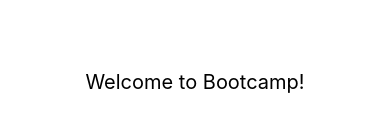
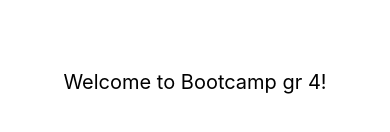
Before and after one commit to ahanusek/bootcamp-rn, a React Native app: screen / in a window 390 px wide. Shown: the part 340-472 px from the top of the page. Built offline with nearby package versions, Linux system fonts and the light colour scheme; what react-native would draw is missing.

Commit message:
add android config

```diff
--- a/package.json
+++ b/package.json
@@ -3,7 +3,8 @@
   "version": "0.0.1",
   "private": true,
   "scripts": {
-    "android": "react-native run-android",
+    "android": "react-native run-android --variant devDebug --appIdSuffix dev",
+    "android-prod": "react-native run-android --variant prodDebug --appIdSuffix prod",
     "ios": "react-native run-ios --simulator 'iPhone 12 mini' --scheme 'BudgetApp' --configuration Debug",
     "ios-prod": "react-native run-ios --simulator 'iPhone 12 mini' --scheme 'BudgetAppProd' --configuration DebugProd",
     "start": "react-native start",
@@ -13,7 +14,7 @@
   },
   "husky": {
     "hooks": {
-      "pre-commit": "pretty-quick --staged && npm run tsc && npm run lint && npm run test"
+      "pre-commit": "pretty-quick --staged && npm run tsc && npm run lint"
     }
   },
   "dependencies": {
--- a/src/App.tsx
+++ b/src/App.tsx
@@ -5,7 +5,7 @@ import { Colors } from 'react-native/Libraries/NewAppScreen';
 const App = () => {
   return (
     <View style={styles.container}>
-      <Text style={styles.title}>Welcome to Bootcamp!</Text>
+      <Text style={styles.title}>Welcome to Bootcamp gr 4!</Text>
     </View>
   );
 };
```
Also changed, not shown: 24 other files (tests, documents, lock files or other folders).
